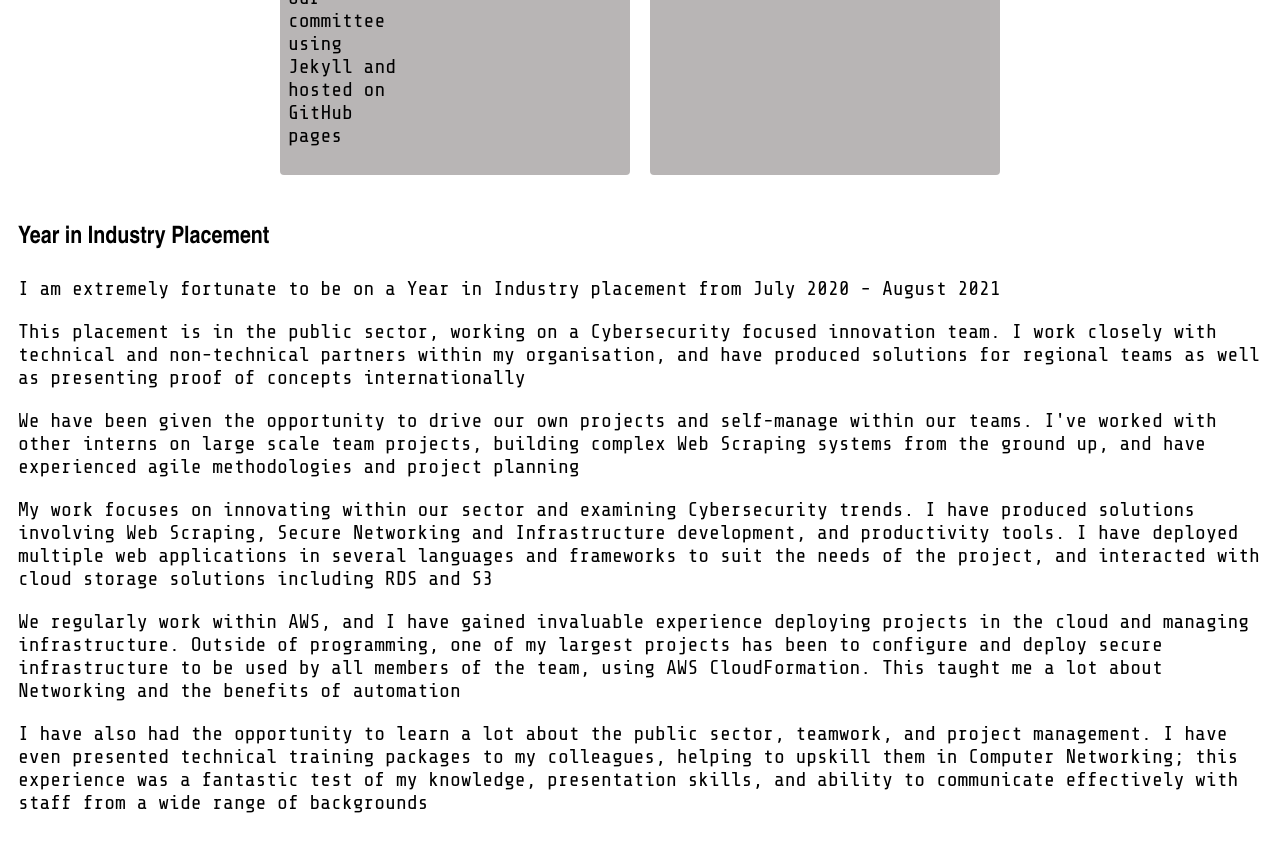
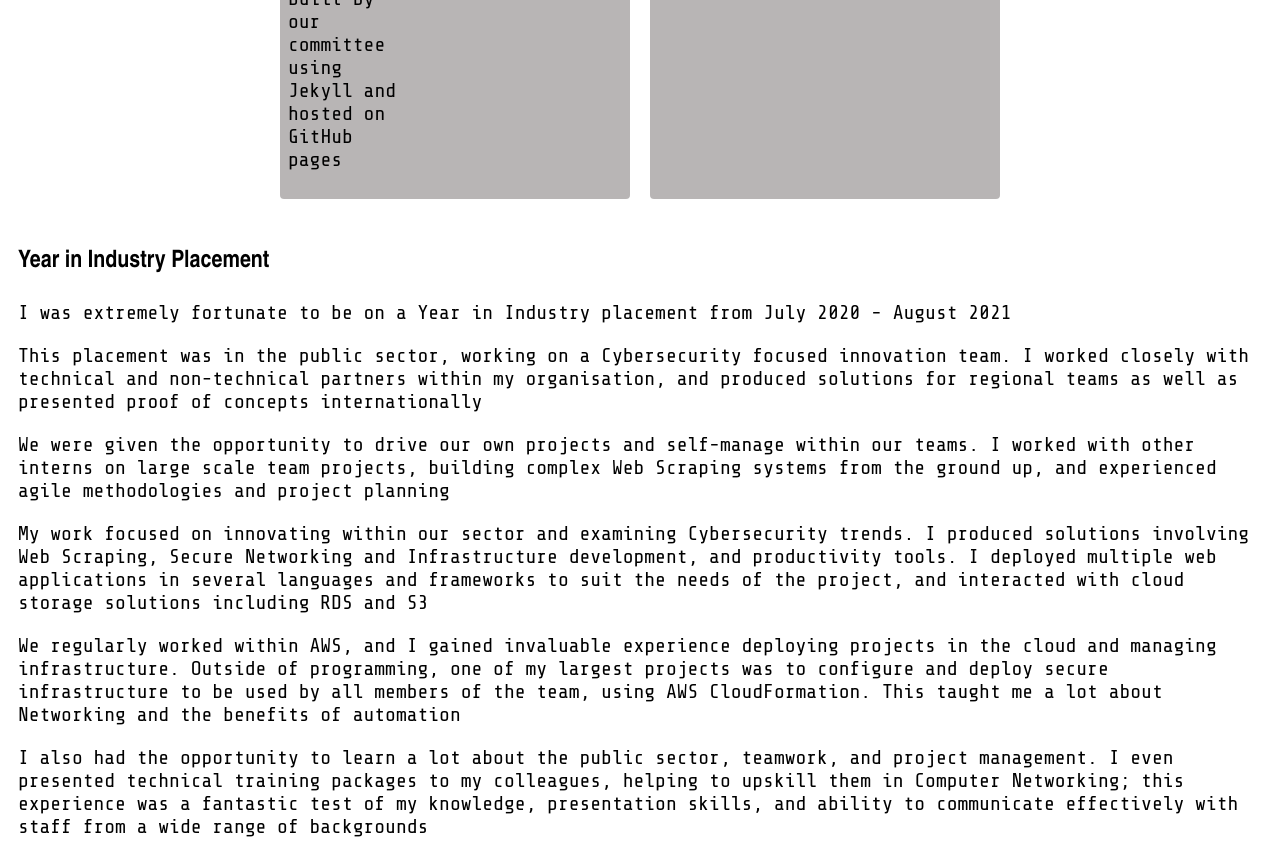
Before and after one commit to Twigonometry/mac-goodwin.com, a Jekyll site: the page built from mac-goodwin/compsci/index.html, in a window 1280 px wide and 1400 px high, scrolled down 3076 px, cut to the strip 538-1400 px from the top of the window. Built offline with Jekyll 4.4.1, drawn with Linux system fonts in a browser that asks for light colours; some web fonts are replaced; before the commit the page ends 4452 px from its top, so only the background shows below that; some of the changed text lies outside the part shown.

```diff
--- a/mac-goodwin/compsci/index.html
+++ b/mac-goodwin/compsci/index.html
@@ -122,15 +122,15 @@ custom_font: https://fonts.googleapis.com/css2?family=Share+Tech+Mono&display=sw
 <div id="industry-year">
     <h3>Year in Industry Placement</h3>
 
-    <p>I am extremely fortunate to be on a Year in Industry placement from July 2020 - August 2021</p>
+    <p>I was extremely fortunate to be on a Year in Industry placement from July 2020 - August 2021</p>
 
-    <p>This placement is in the public sector, working on a Cybersecurity focused innovation team. I work closely with technical and non-technical partners within my organisation, and have produced solutions for regional teams as well as presenting proof of concepts internationally</p>
+    <p>This placement was in the public sector, working on a Cybersecurity focused innovation team. I worked closely with technical and non-technical partners within my organisation, and produced solutions for regional teams as well as presented proof of concepts internationally</p>
 
-    <p>We have been given the opportunity to drive our own projects and self-manage within our teams. I've worked with other interns on large scale team projects, building complex Web Scraping systems from the ground up, and have experienced agile methodologies and project planning</p>
+    <p>We were given the opportunity to drive our own projects and self-manage within our teams. I worked with other interns on large scale team projects, building complex Web Scraping systems from the ground up, and experienced agile methodologies and project planning</p>
 
-    <p>My work focuses on innovating within our sector and examining Cybersecurity trends. I have produced solutions involving Web Scraping, Secure Networking and Infrastructure development, and productivity tools. I have deployed multiple web applications in several languages and frameworks to suit the needs of the project, and interacted with cloud storage solutions including RDS and S3</p>
+    <p>My work focused on innovating within our sector and examining Cybersecurity trends. I produced solutions involving Web Scraping, Secure Networking and Infrastructure development, and productivity tools. I deployed multiple web applications in several languages and frameworks to suit the needs of the project, and interacted with cloud storage solutions including RDS and S3</p>
 
-    <p>We regularly work within AWS, and I have gained invaluable experience deploying projects in the cloud and managing infrastructure. Outside of programming, one of my largest projects has been to configure and deploy secure infrastructure to be used by all members of the team, using AWS CloudFormation. This taught me a lot about Networking and the benefits of automation</p>
+    <p>We regularly worked within AWS, and I gained invaluable experience deploying projects in the cloud and managing infrastructure. Outside of programming, one of my largest projects was to configure and deploy secure infrastructure to be used by all members of the team, using AWS CloudFormation. This taught me a lot about Networking and the benefits of automation</p>
 
-    <p>I have also had the opportunity to learn a lot about the public sector, teamwork, and project management. I have even presented technical training packages to my colleagues, helping to upskill them in Computer Networking; this experience was a fantastic test of my knowledge, presentation skills, and ability to communicate effectively with staff from a wide range of backgrounds</p>
+    <p>I also had the opportunity to learn a lot about the public sector, teamwork, and project management. I even presented technical training packages to my colleagues, helping to upskill them in Computer Networking; this experience was a fantastic test of my knowledge, presentation skills, and ability to communicate effectively with staff from a wide range of backgrounds</p>
 </div>
```
Also changed, not shown: other parts of mac-goodwin/compsci/index.html (+3 -3 lines), mac-goodwin/index.html (+4 -3 lines).
